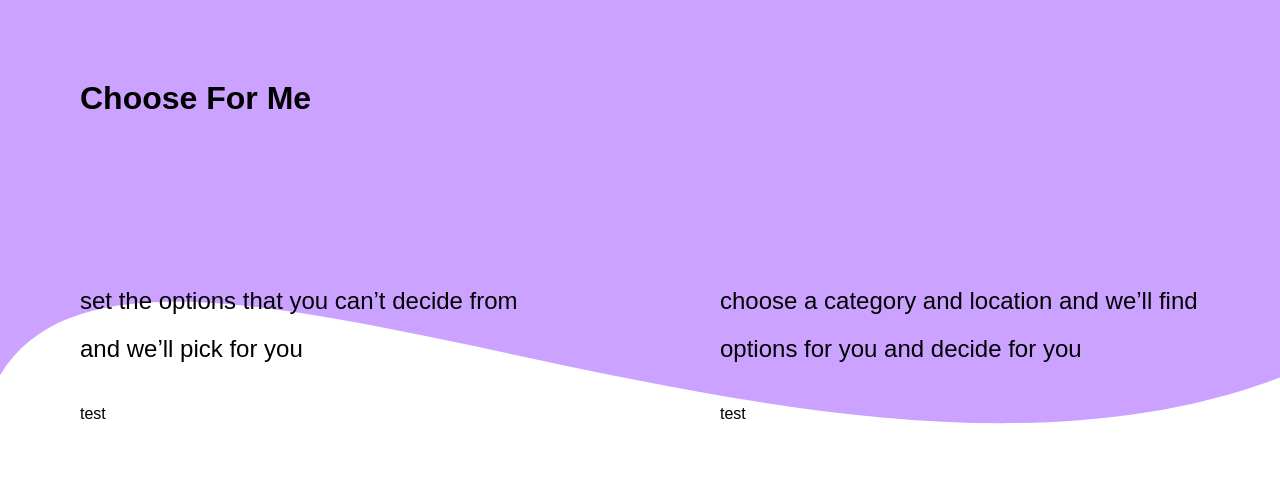
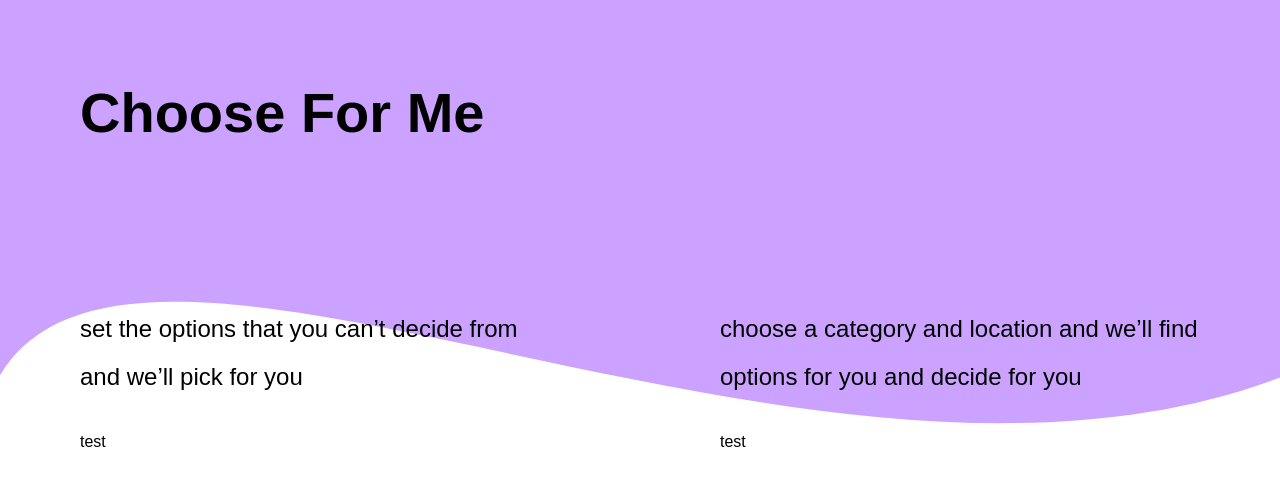
Before and after one commit to cjack0416/choose-for-me, a React (Create React App) app: page / in a window 1280 px wide. Shown: the top 486 px of the page. Built offline with nearby package versions, Linux system fonts and the light colour scheme.

Commit message:
Refactoring

```diff
--- a/src/App.js
+++ b/src/App.js
@@ -1,11 +1,11 @@
-import MainView from './pages/main/MainView'
+import HomeView from "./pages";
+import { ReactComponent as BgShape} from './assets/backgroundWaveShape.svg';
 
-const App = () => {
+export default function App() {
   return (
     <>
-      <MainView/>
+      <BgShape className='bg-shape'/>
+      <HomeView/>
     </>
   );
 }
-
-export default App;
--- a/src/index.css
+++ b/src/index.css
@@ -16,13 +16,21 @@
 
 body {
   font-family: 'Poppins', sans-serif;
-  display: flex;
+  -webkit-font-smoothing: antialiased;
+  -moz-osx-font-smoothing: grayscale;
 }
 
 h1 {
-  font-weight: 600;
+  font-size: 3.5rem;
+  font-weight: 800;
 }
 
 h2 {
   font-weight: lighter;
 }
+
+.bg-shape {
+  position: absolute;
+  z-index: -1;
+  top: 0;
+}
--- /dev/null
+++ b/src/pages/index.js
@@ -0,0 +1,3 @@
+import HomeView from './main';
+
+export default HomeView;
--- /dev/null
+++ b/src/pages/main/HomeView.jsx
@@ -0,0 +1,15 @@
+import './index.css'
+
+export default function HomeView() {
+    return(
+        <div className='main-container'>
+            <h1>Choose For Me</h1>
+            <div className='pg-routes-grid'>
+                <h2 className='pg-grid-item'>set the options that you can’t decide from and we’ll pick for you </h2>
+                <btn className='pg-grid-item'>test</btn>
+                <h2 className='pg-grid-item'>choose a category and location and we’ll find options for you and decide for you</h2>
+                <btn className='pg-grid-item'>test</btn>
+            </div>
+        </div>
+    );
+}
--- a/src/pages/main/MainView.jsx
+++ /dev/null
@@ -1,21 +0,0 @@
-import './index.css'
-import { ReactComponent as BgShape} from '../../assets/backgroundWaveShape.svg'
-
-const MainView = () => {
-    return(
-        <div>
-            <BgShape className='bg-shape'/>
-            <div className='main-container'>
-                <h1>Choose For Me</h1>
-                <div className='pg-routes-grid'>
-                    <h2 className='pg-grid-item'>set the options that you can’t decide from and we’ll pick for you </h2>
-                    <btn className='pg-grid-item'>test</btn>
-                    <h2 className='pg-grid-item'>choose a category and location and we’ll find options for you and decide for you</h2>
-                    <btn className='pg-grid-item'>test</btn>
-                </div>
-            </div>
-        </div>
-    );
-}
-
-export default MainView
--- a/src/pages/main/index.css
+++ b/src/pages/main/index.css
@@ -4,12 +4,6 @@ h1 {
 
 h2 {
     line-height: 3rem;
-}
-
-.bg-shape {
-    position: absolute;
-    z-index: -1;
-    top: 0;
 }
 
 .main-container {
--- a/src/pages/main/index.js
+++ b/src/pages/main/index.js
@@ -1,3 +1,3 @@
-import MainView from './MainView'
+import HomeView from './HomeView'
 
-export default MainView;
+export default HomeView;
```
